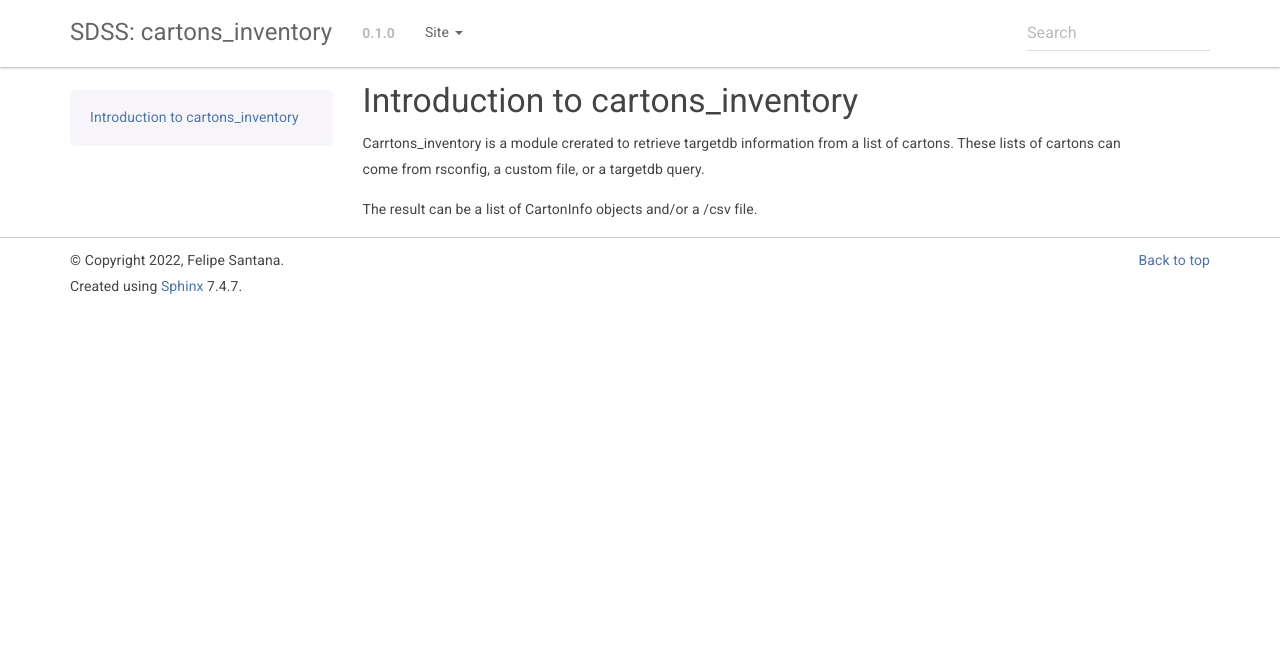
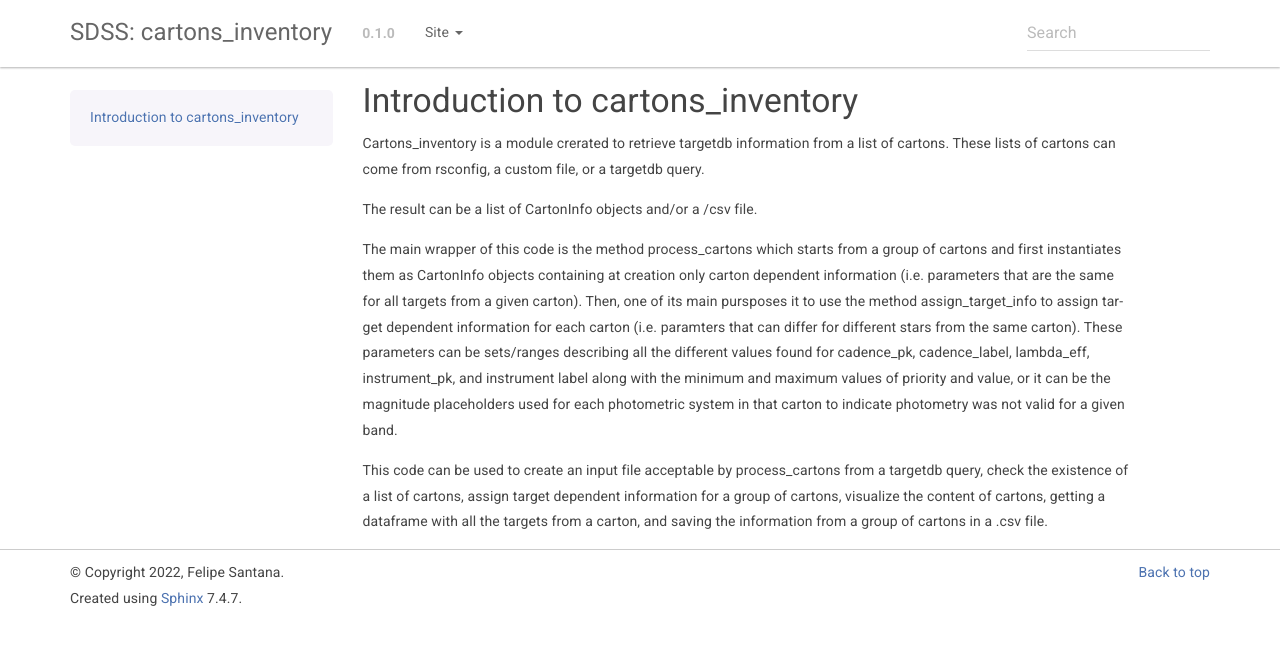
Before and after one commit to sdss/cartons_inventory, a Sphinx documentation site: the page built from docs/sphinx/intro.rst, in a window 1280 px wide. Shown: the top 645 px of the page. Built offline with Sphinx 7.4.7, drawn with Linux system fonts in a browser that asks for light colours; the version number is read from the project's files by our own code.

Commit message:
updating rst intro

```diff
--- a/docs/sphinx/intro.rst
+++ b/docs/sphinx/intro.rst
@@ -4,7 +4,22 @@
 Introduction to cartons_inventory
 =================================
 
-Carrtons_inventory is a module crerated to retrieve targetdb information from a list of cartons.
+Cartons_inventory is a module crerated to retrieve targetdb information from a list of cartons.
 These lists of cartons can come from rsconfig, a custom file, or a targetdb query.
 
 The result can be a list of CartonInfo objects and/or a /csv file.
+
+The main wrapper of this code is the method process_cartons which starts from a group of cartons
+and first instantiates them as CartonInfo objects containing at creation only carton dependent
+information (i.e. parameters that are the same for all targets from a given carton).
+Then, one of its main pursposes it to use the method assign_target_info to assign target
+dependent information for each carton (i.e. paramters that can differ for different stars from
+the same carton). These parameters can be sets/ranges describing all the different values found
+for cadence_pk, cadence_label, lambda_eff, instrument_pk, and instrument label along with the
+minimum and maximum values of priority and value, or it can be the magnitude placeholders used
+for each photometric system in that carton to indicate photometry was not valid for a given band.
+
+This code can be used to create an input file acceptable by process_cartons from a targetdb query,
+check the existence of a list of cartons, assign target dependent information for a group of
+cartons, visualize the content of cartons, getting a dataframe with all the targets from a
+carton, and saving the information from a group of cartons in a .csv file.
```
